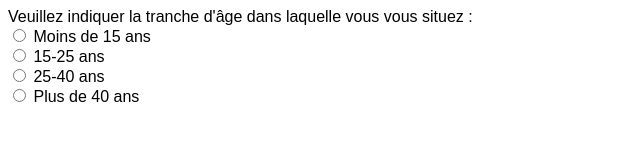
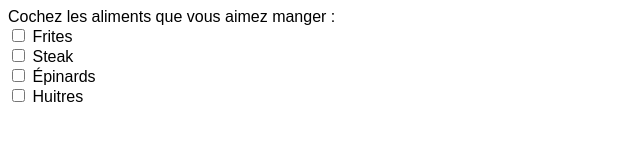
Before and after one commit to RodrigueCalimia/cours-les-formulaires, a plain HTML site: page index.html in a window 1280 px wide. Shown: the whole page, without its empty margins (0-640 px from the left). Drawn offline with Linux system fonts and the light colour scheme.

Commit message:
les cases à cocher

```diff
--- a/index.html
+++ b/index.html
@@ -7,12 +7,10 @@
         <title>HTML-CSS | Les Formulaires</title>
     </head>
     <body>
-        <form method="get" action="">
-            Veuillez indiquer la tranche d'âge dans laquelle vous vous situez :<br>
-            <input type="radio" name="age" value="moins15" id="moins15"> <label for="moins15">Moins de 15 ans</label><br>
-            <input type="radio" name="age" value="medium15-25" id="medium15-25"> <label for="medium15-25">15-25 ans</label><br>
-            <input type="radio" name="age" value="medium25-40" id="medium25-40"> <label for="medium25-40">25-40 ans</label><br>
-            <input type="radio" name="age" value="plus40" id="plus40"> <label for="plus40">Plus de 40 ans</label>
-        </form>
+        Cochez les aliments que vous aimez manger :<br>
+        <input type="checkbox" name="frites" id="frites"> <label for="frites">Frites</label><br>
+        <input type="checkbox" name="steak" id="steak"> <label for="steak">Steak</label><br>
+        <input type="checkbox" name="epinards" id="epinards"> <label for="epinards">Épinards</label><br>
+        <input type="checkbox" name="huitres" id="huitres"> <label for="huitres">Huitres</label>
     </body>
 </html>
```
